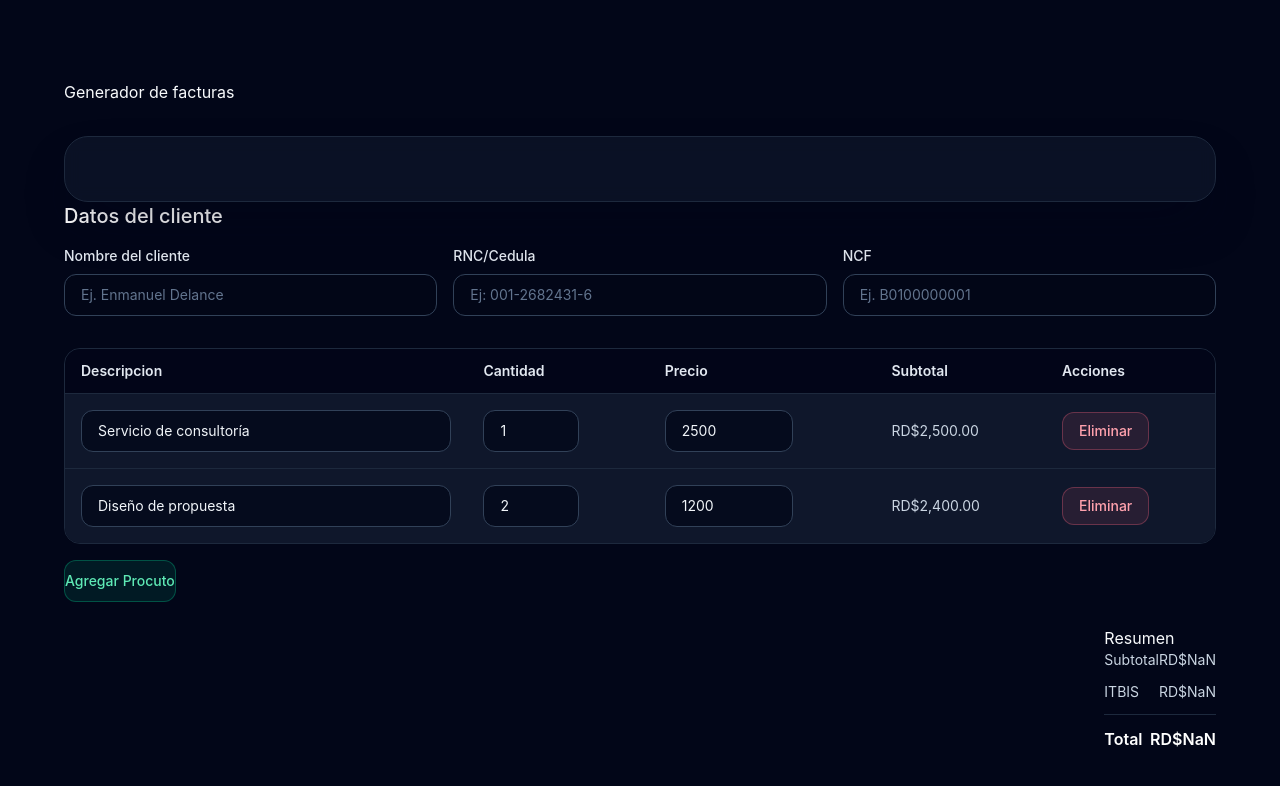
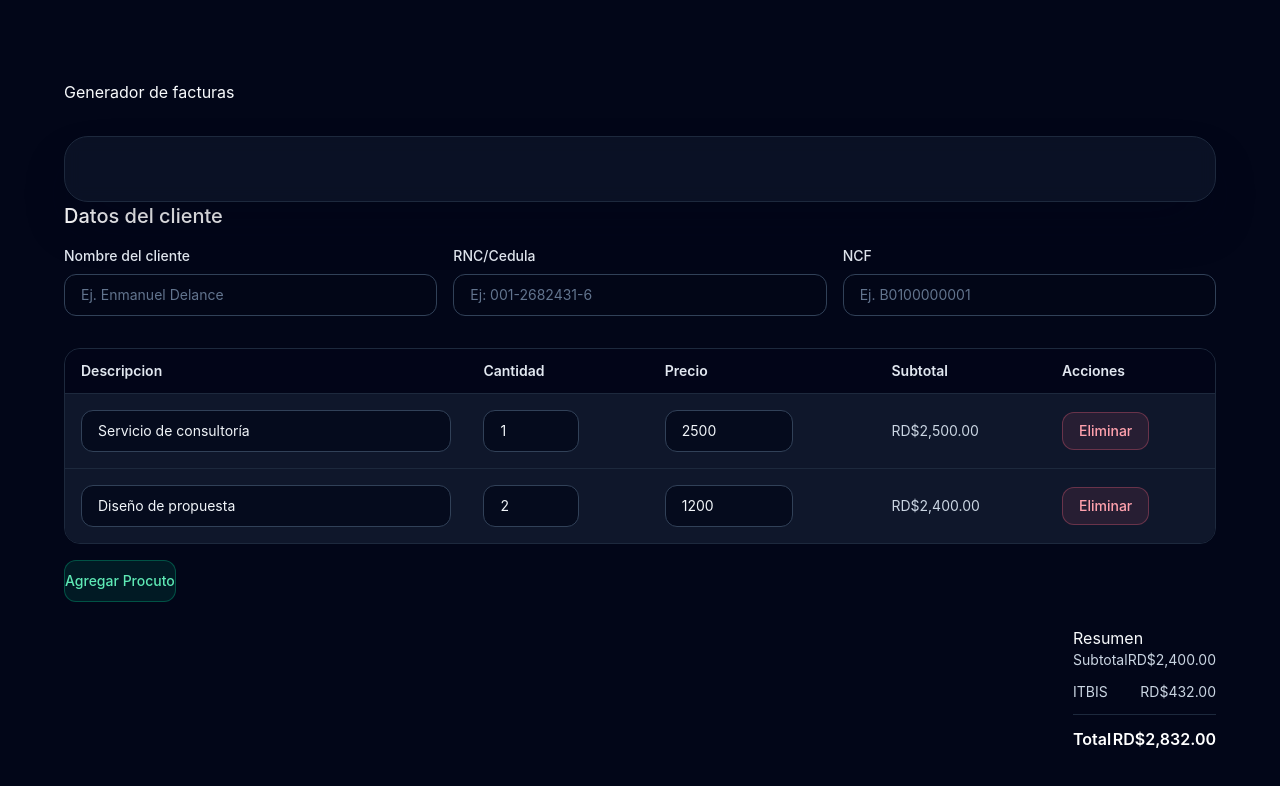
Before and after one commit to edelance21/factura-app, a React (Vite) app in the folder factura-project/: page / in a window 1280 px wide. Shown: the top 786 px of the page. Built offline with nearby package versions, Linux system fonts and the light colour scheme.

Commit message:
ventana de resumen en homepage

```diff
--- a/factura-project/src/pages/HomePage.jsx
+++ b/factura-project/src/pages/HomePage.jsx
@@ -69,7 +69,7 @@ const HomePage = () => {
                     <div>
                         <h3>Resumen</h3>
                         <div>
-                            <InvoiceSummary/>
+                            <InvoiceSummary subtotal={subtotal} itbis={itbis} total={total} />
                         </div>
                     </div>
                 </section>
```
